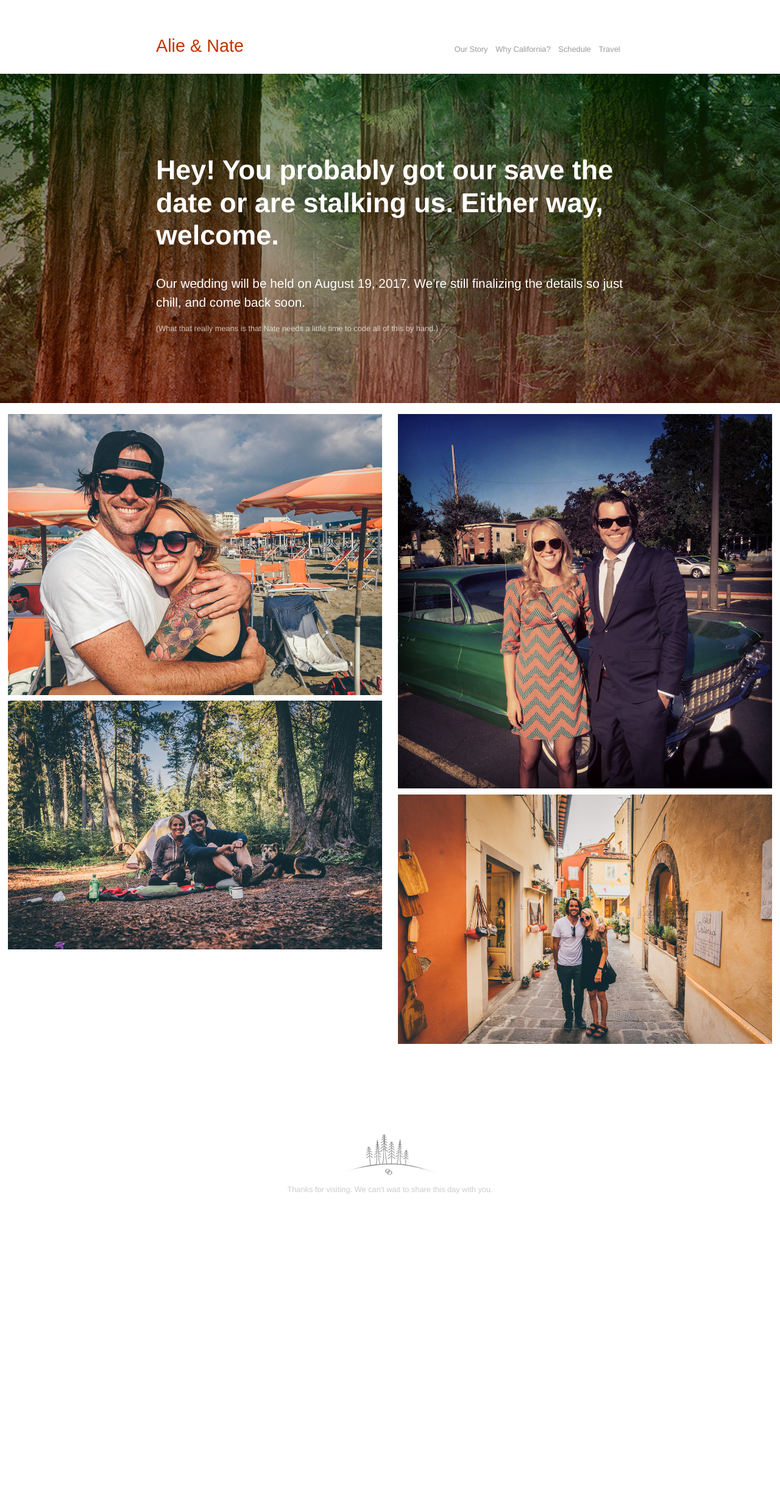
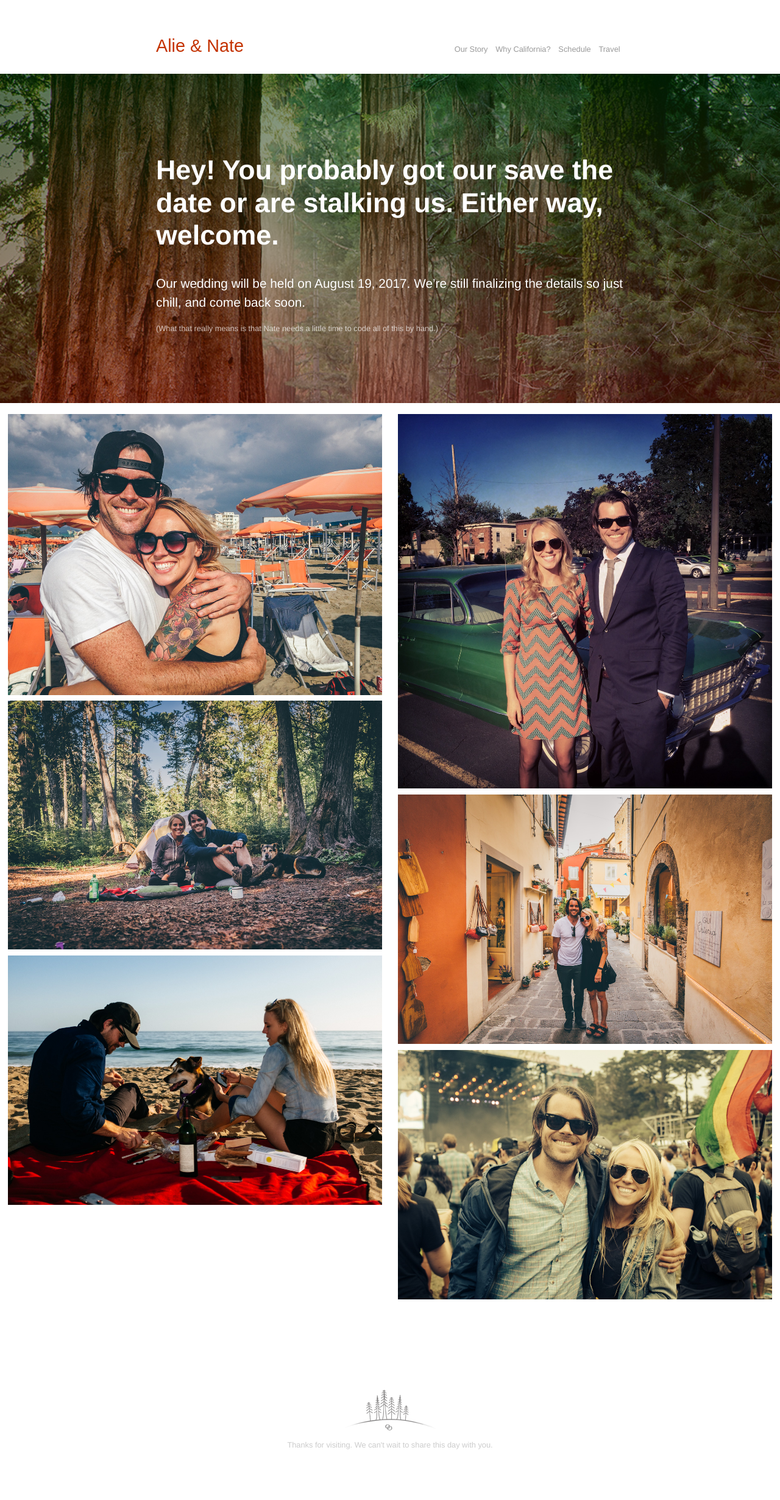
Before and after one commit to nkadlac/alieplusnate.com, a Jekyll site: the page built from index.html, in a window 1280 px wide. Shown: the whole page at 61% size. Built offline with Jekyll 4.4.1, drawn with Linux system fonts in a browser that asks for light colours; some web fonts are replaced; before the commit the page ends 2041 px from its top, so only the background shows below that.

Commit message:
added new images

```diff
--- a/index.html
+++ b/index.html
@@ -24,11 +24,13 @@ layout: default
     <div class="col">
       <div class="photo"><img src="/assets/images/nate_alie_001.jpg" /></div>
       <div class="photo"><img src="/assets/images/nate_alie_002.jpg" /></div>
+      <div class="photo"><img src="/assets/images/nate_alie_005.jpg" /></div>
     </div>
 
     <div class="col">
       <div class="photo"><img src="/assets/images/nate_alie_003.jpg" /></div>
       <div class="photo"><img src="/assets/images/nate_alie_004.jpg" /></div>
+      <div class="photo"><img src="/assets/images/nate_alie_006.jpg" /></div>
     </div>
 
   </div>
```
Also changed, not shown: assets/images/nate_alie_005.jpg (added), assets/images/nate_alie_006.jpg (added).
